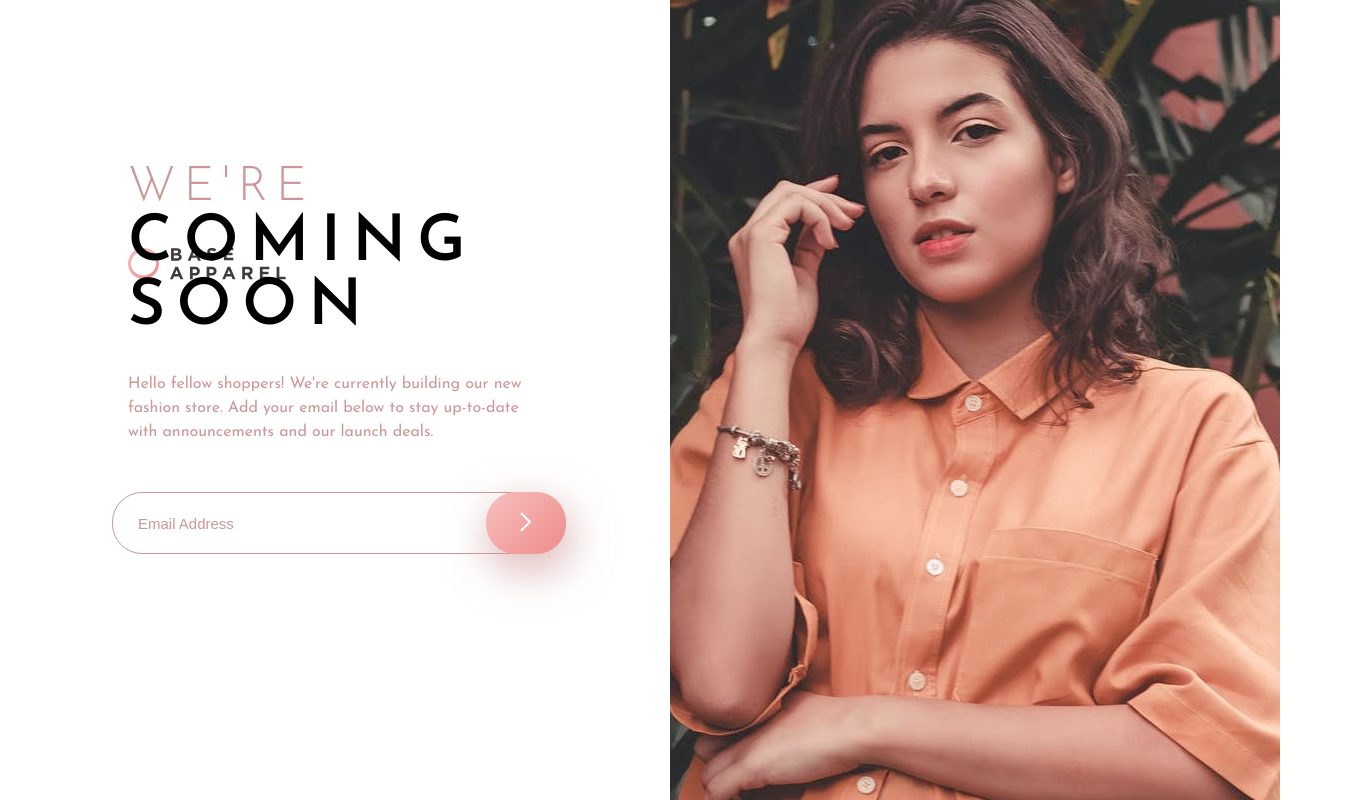
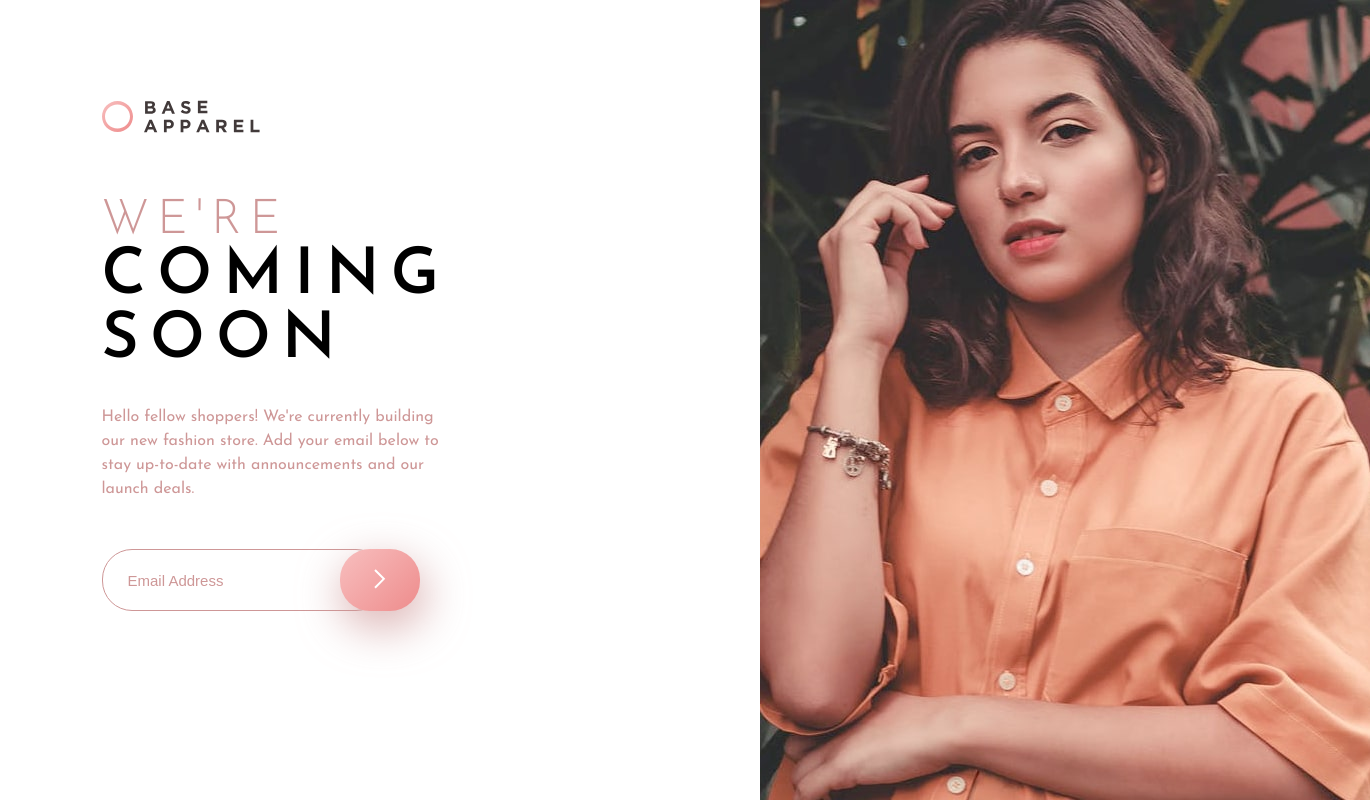
Before and after one commit to Billy-Burgess/Coming-Soon-Page, a plain HTML site: page index.html in a window 1280 px wide. Shown: the whole page, 1370 px wide, since content can reach past the window. Drawn offline with Linux system fonts and the light colour scheme.

Commit message:
Updated - small glitch rectified
When taken into a larger window the logo position was wrong.

```diff
--- a/index.html
+++ b/index.html
@@ -31,7 +31,7 @@
 
 <body>
   <header>
-    <div class="logo">
+    <div class="logo-1">
       <img src="images/logo.svg" alt="logo">
     </div>
   </header>
@@ -44,6 +44,9 @@
   </div>
 
   <div class="txt-container">
+    <div class="logo-2">
+      <img src="images/logo.svg" alt="logo">
+    </div>
     <div class="title">
       <span class="title-1">We're</span>
       <span class="title-2">coming <br>soon</span>
--- a/styles.css
+++ b/styles.css
@@ -37,7 +37,7 @@ body {
     justify-content: center;
 }
 
-.logo {
+.logo-1 {
     padding: 2.5rem 0 2.5rem 2.5rem;
 }
 
@@ -147,6 +147,10 @@ form-input:focus {
     display: none;
 }
 
+.logo-2 {
+    display: none;
+}
+
 /* .attribution {
     position: relative;
     bottom: 0;
@@ -154,7 +158,7 @@ form-input:focus {
 } */
 
 /* mobile image hides */
-@media (min-width: 650px) {
+@media (min-width: 900px) {
 
     .mob-img {
         display: none;
@@ -162,7 +166,7 @@ form-input:focus {
 }
 
 /* desktop */
-@media screen and (min-width: 650px) {
+@media screen and (min-width: 900px) {
 
     body {
         display: flex;
@@ -177,28 +181,44 @@ form-input:focus {
 
     .desk-img {
         display: flex;
+        height: 100vh;
     }
 
     .txt-container {
-        background-image: url(images/logo.svg);
-        background-repeat: no-repeat;
-        background-position: bottom 32.5rem left 8rem;
-        padding: 6.25rem 5rem 0 5rem;
+        padding: 6.25rem 13.125rem 0 7rem;
+        margin: 0 6.25rem 0 5rem;
     }
 
     .title {
         display: block;
         max-width: 31.25rem;
-        padding-left: 3rem;
+        /* padding-left: 3rem; */
     }
 
     .intro {
         text-align: left;
-        padding-bottom: 3rem;
+        padding: 0 0 3rem 0;
     }
 
-    .logo {
+    .logo-1 {
         display: none;
     }
 
+    .logo-2 {
+        display: flex;
+        /* padding-left: 3rem; */
+    }
+
+    .form {
+        padding: 0 4rem 0 0;
+    }
+
+    .submit {
+        margin-right: 1.875rem;
+    }
+
+    .error-txt-hidden p {
+        padding: 0.5rem 0 3.5rem 1.5rem;
+    }
+
 }
```
